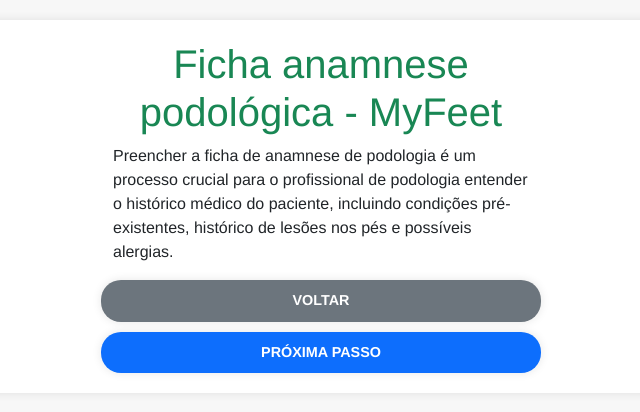
After one commit to byhelenmedeiros/fichamyfeet, a PHP site: page /pagina2.html in a window 1280 px wide. The commit adds this page. Shown: the top 412 px of the page, without its empty margins (319-959 px from the left). Run offline with PHP 8.4, Linux system fonts and the light colour scheme; some libraries are stand-ins or nearby versions.

Commit message:
js e paginas incluidas

```diff
--- /dev/null
+++ b/pagina2.html
@@ -0,0 +1,31 @@
+<!DOCTYPE html>
+<html lang="pt-br">
+<head>
+    <meta charset="UTF-8">
+    <meta http-equiv="X-UA-Compatible" content="IE=edge">
+    <meta name="viewport" content="width=device-width, initial-scale=1.0">
+    <link rel="stylesheet" href="node_modules/bootstrap/dist/css/bootstrap.min.css">
+    <script src="node_modules/jquery/dist/jquery.min.js"></script>
+    <script src="node_modules/bootstrap/dist/js/bootstrap.min.js"></script>
+    <link rel="stylesheet" href="style.css">
+
+    <title>Ficha de anamnese - Myfeet </title>
+</head>
+<body>
+    <div class="container d-flex justify-content-center">
+        <div class="row col-lg-8">
+          <div class="col text-center">
+            <h1 class="text-success"> Ficha anamnese podológica - MyFeet</h1>
+          </div>
+          <p>Preencher a ficha de anamnese de podologia é um processo crucial para o profissional de podologia entender o histórico médico do paciente, incluindo condições pré-existentes, histórico de lesões nos pés e possíveis alergias. </p>
+
+          <!--<button onclick="history.go(-1);">Voltar</button>-->
+            <button onclick="history.go(-1);" type="button" class="btn btn-secondary">Voltar</button>
+            <button onclick="location.href='pagina3.html'" type="button" class="btn btn-primary">Próxima passo</button>
+            </div>
+        </div>
+    </div>
+
+    <script src="script.js"></script>
+</body>
+</html>
--- a/script.js
+++ b/script.js
@@ -15,3 +15,23 @@ $(document).ready(function() {
         }
     });
 });
+
+
+function proximaPagina() {
+    window.location.href = "pagina2.html";
+}
+
+const progressBar = document.querySelector('.progress-bar');
+const nextPageBtn = document.querySelector('#next-page-btn');
+
+let progress = 0;
+
+nextPageBtn.addEventListener('click', () => {
+  // Adiciona 25% ao progresso
+  progress += 25;
+
+  // Atualiza a largura da barra de progresso e a porcentagem
+  progressBar.style.width = `${progress}%`;
+  progressBar.setAttribute('aria-valuenow', progress);
+  progressBar.textContent = `${progress}% completo`;
+});
--- a/style.css
+++ b/style.css
@@ -54,6 +54,10 @@ label {
 }
 
 
+.btn-secondary{
+  margin-bottom: 10px;
+}
+
 .error-message {
   font-size: 0.8rem;
   color: red;
```
Also changed, not shown: index.html (+6 -6 lines), pagina3.html (added).
